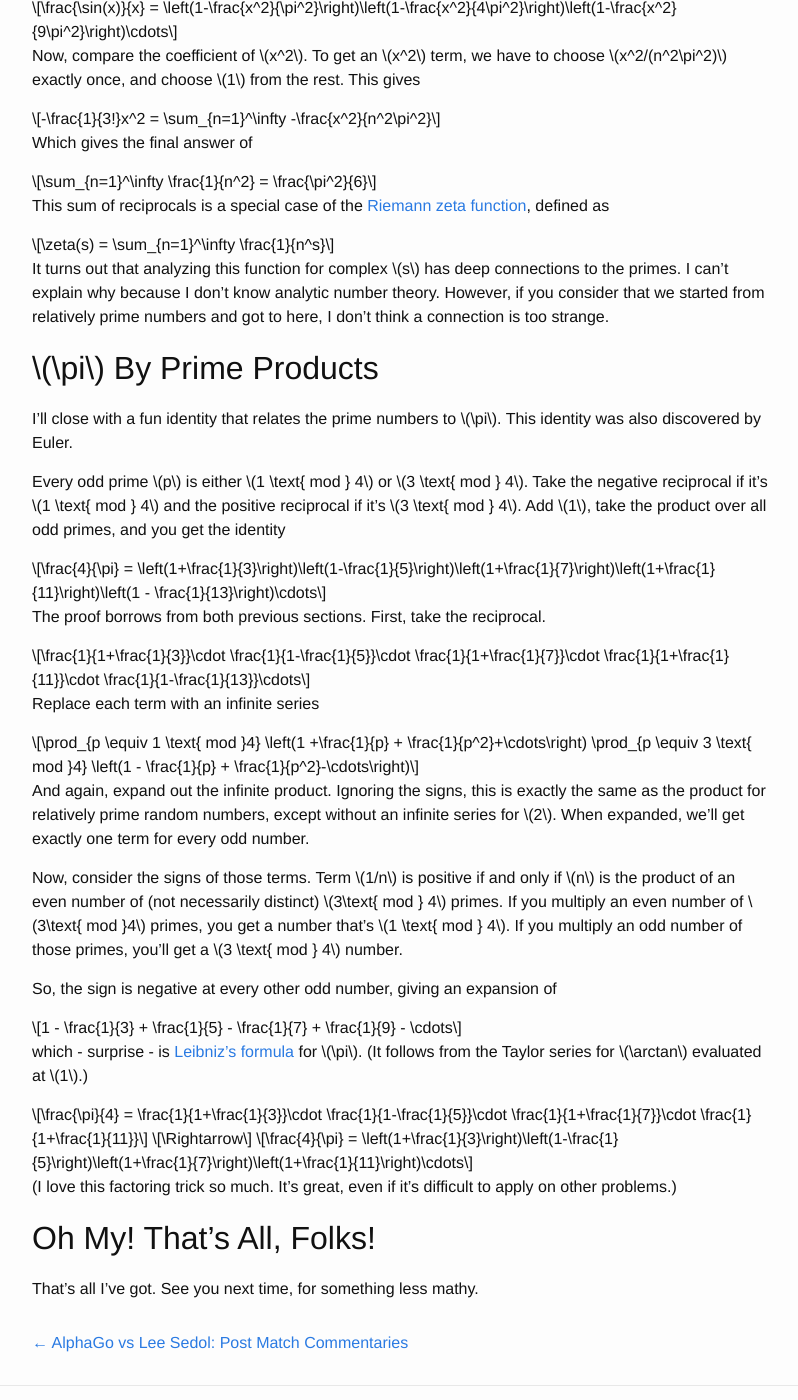
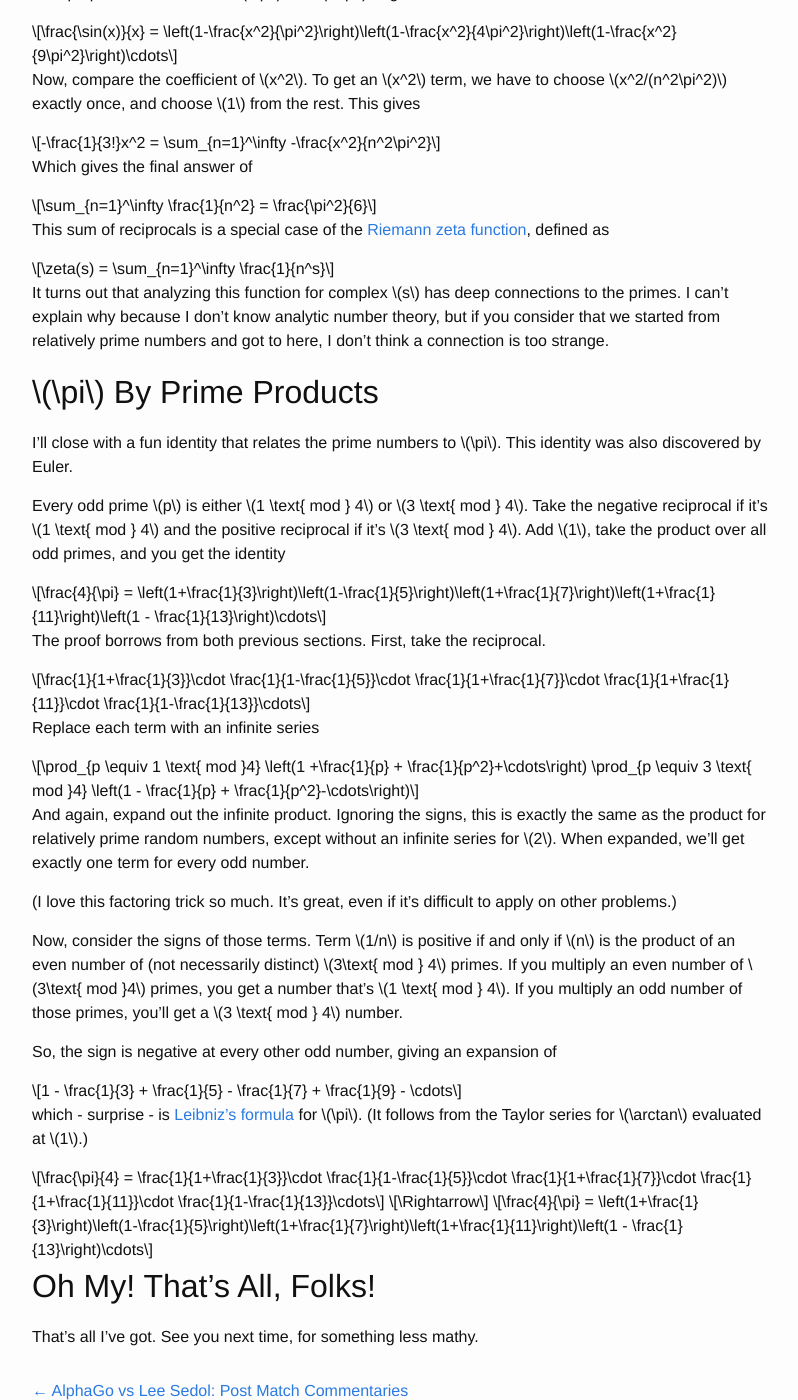
Before and after one commit to alexirpan/alexirpan.github.io, a Jekyll site: the page built from _posts/2016-03-21-primes-pi.markdown, in a window 1280 px wide and 1400 px high, scrolled down 2618 px. Shown: the whole window, without its empty margins (238-1036 px from the left). Built offline with Jekyll 4.4.1, drawn with Linux system fonts in a browser that asks for light colours; some of the changed text lies outside the part shown.

Commit message:
Final edits and datetime change

```diff
--- a/_posts/2016-03-21-primes-pi.markdown
+++ b/_posts/2016-03-21-primes-pi.markdown
@@ -223,7 +224,7 @@ $$
 
 It turns out that analyzing this function for complex $$s$$ has deep connections
 to the primes. I can't explain why because I don't know analytic
-number theory. However, if you consider that we started from relatively
+number theory, but if you consider that we started from relatively
 prime numbers and got to here, I don't think a connection is too strange.
 
 
@@ -287,7 +291,8 @@ $$
     \frac{1}{1+\frac{1}{3}}\cdot
                     \frac{1}{1-\frac{1}{5}}\cdot
                     \frac{1}{1+\frac{1}{7}}\cdot
-                    \frac{1}{1+\frac{1}{11}}
+                    \frac{1}{1+\frac{1}{11}}\cdot
+                    \frac{1}{1-\frac{1}{13}}\cdots
 $$
 
 $$
@@ -295,11 +300,8 @@ $$
 $$
 
 $$
-    \frac{4}{\pi} = \left(1+\frac{1}{3}\right)\left(1-\frac{1}{5}\right)\left(1+\frac{1}{7}\right)\left(1+\frac{1}{11}\right)\cdots
+    \frac{4}{\pi} = \left(1+\frac{1}{3}\right)\left(1-\frac{1}{5}\right)\left(1+\frac{1}{7}\right)\left(1+\frac{1}{11}\right)\left(1 - \frac{1}{13}\right)\cdots
 $$
-
-(I love this factoring trick so much. It's great, even if it's difficult
-to apply on other problems.)
 
 
 Oh My! That's All, Folks!
```
Also changed, not shown: other parts of _posts/2016-03-21-primes-pi.markdown (+15 -11 lines).
